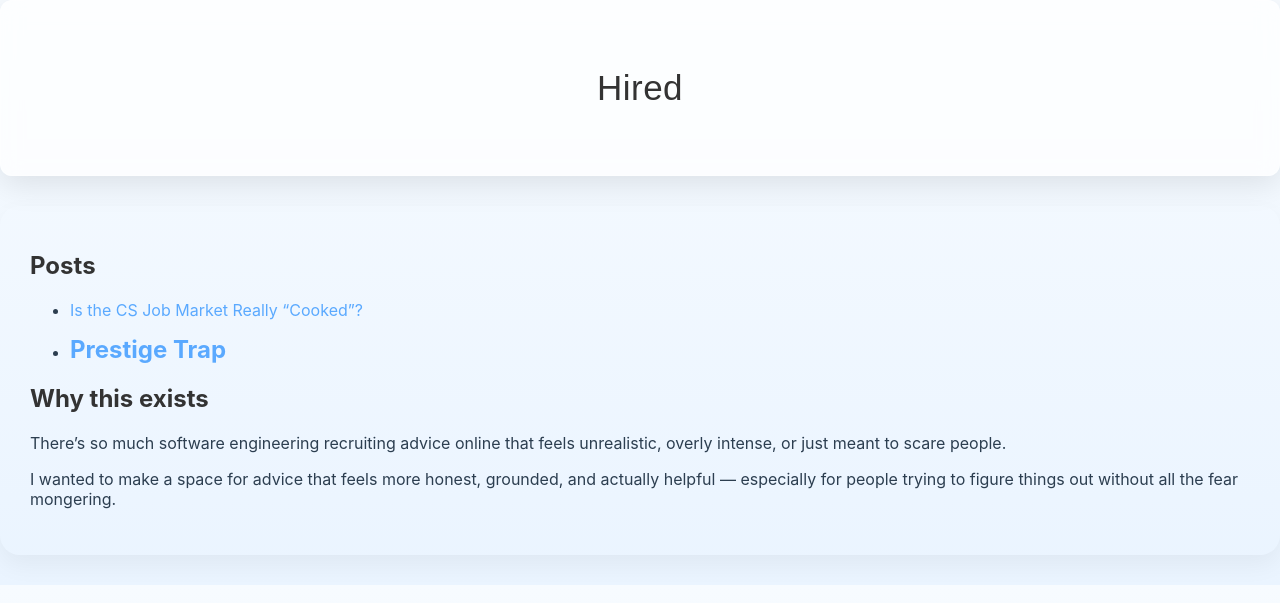
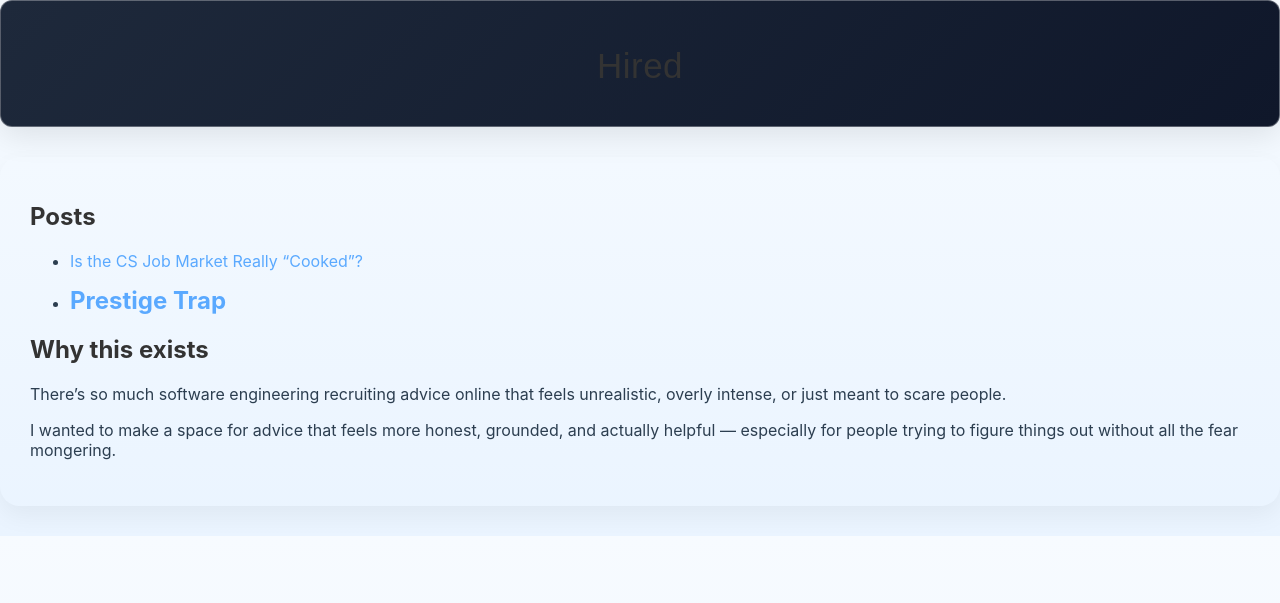
Before and after one commit to hiredmaybe67/hiredmaybe67.github.io, a Jekyll site: the page built from index.md, in a window 1280 px wide. Shown: the top 603 px of the page. Built offline with Jekyll 4.4.1, drawn with Linux system fonts in a browser that asks for light colours.

Commit message:
Update default.html

```diff
--- a/_layouts/default.html
+++ b/_layouts/default.html
@@ -71,12 +71,12 @@ border-bottom: 3px solid #dbeafe;
   padding: 10px 5px 5px;
 } */
     .banner {
-  background: rgba(255, 255, 255, 0.7); /* Semi-transparent white */
+ background: linear-gradient(135deg, #1e293b 0%, #0f172a 100%);
   backdrop-filter: blur(10px);          /* Frosted glass effect */
   border: 1px solid rgba(255, 255, 255, 0.3);
   border-radius: 12px;                  /* Rounded corners for a softer feel */
-  padding: 2rem 1.5rem;                 /* Generous spacing */
   box-shadow: 0 8px 32px rgba(0, 0, 0, 0.1); /* Soft, deep shadow */
+  padding: 10px 5px 5px;
   text-align: center;
 }
   </style>
```
